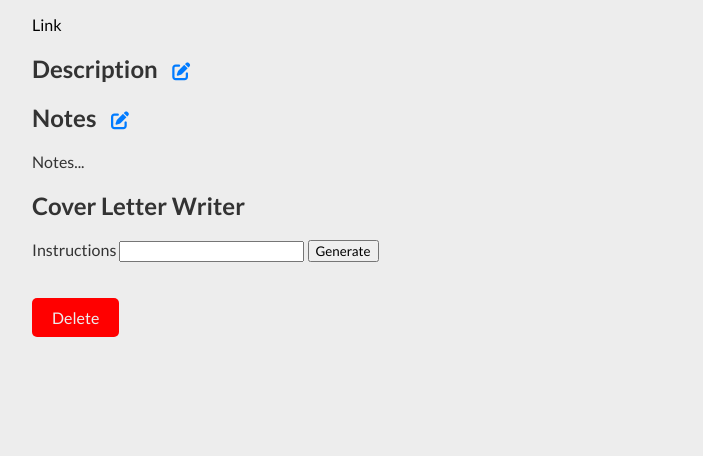
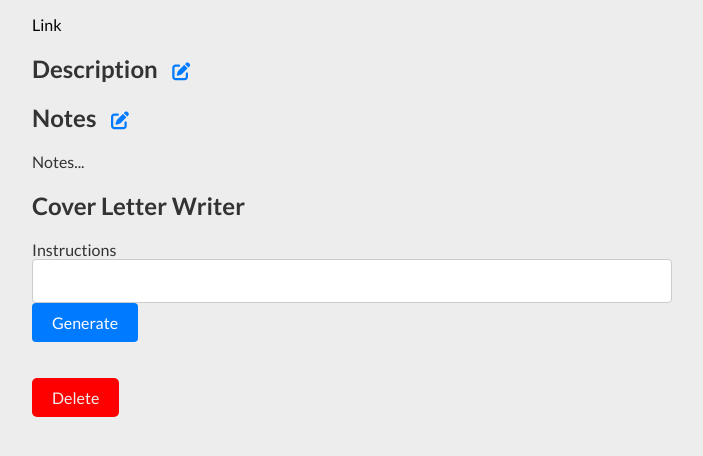
Before and after one commit to virocodes/aptrak, a Flask app: template templates/application.html in a window 1280 px wide. Shown: the part 282-738 px from the top of the page, without its empty margins (288-991 px from the left). Run offline with Flask 3, Linux system fonts and the light colour scheme; the template is opened without the code that fills it, so the values that code supplies are empty; some libraries are stand-ins or nearby versions.

Commit message:
Styled cover letter gen

```diff
--- a/static/style.css
+++ b/static/style.css
@@ -270,7 +270,7 @@ a {
     border-radius: 4px;
     font-size: 16px;
   }
-  .form-container button[type="submit"] {
+  button[type="submit"] {
     background-color: #007BFF;
     color: white;
     padding: 10px 20px;
--- a/templates/application.html
+++ b/templates/application.html
@@ -59,11 +59,11 @@
         <textarea id="notes-input" class="hidden"> {{application.notes}} </textarea>
     </div>
 
-    <div>
-        <h2>Cover Letter Writer</h2>
+    <div class="form-container3">
+        <h2 >Cover Letter Writer</h2>
         <form method="post">
             <label for="instructions">Instructions</label>
-            <input type="text" name="instructions" id="instructions">
+            <input type="text" name="instructions" id="instructions" class="form-input">
             <button type="submit">Generate</button>
         </form>
         <p id="written-instructions">{% if letter %} {{ letter }} {% endif %}</p>
```
Also changed, not shown: app.db.
